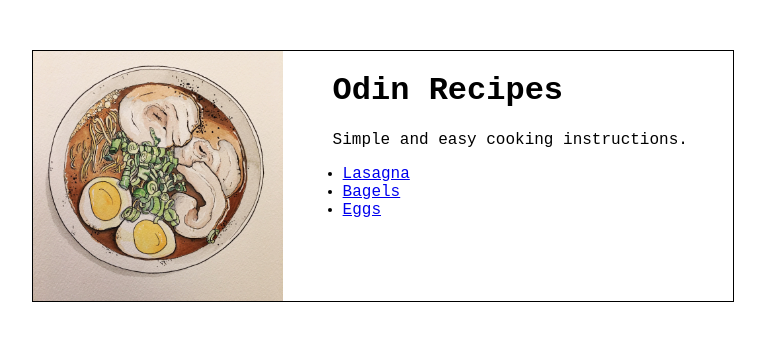
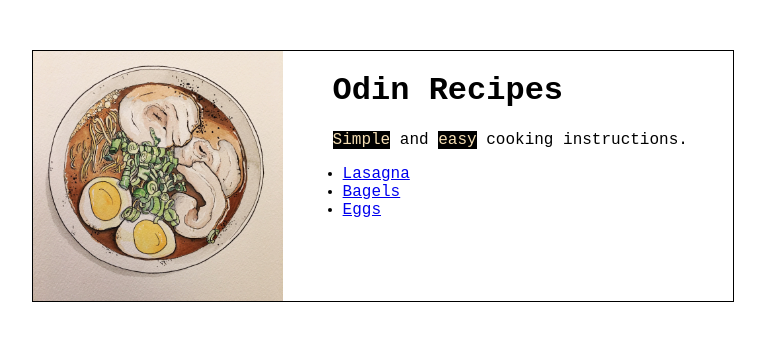
Before and after one commit to waxingrose/odin-recipes, a plain HTML site: page index.html in a window 1280 px wide. Shown: the whole page, without its empty margins (257-1022 px from the left). Drawn offline with Linux system fonts and the light colour scheme.

Commit message:
modified index.html and style.css

```diff
--- a/index.html
+++ b/index.html
@@ -14,7 +14,7 @@
 
          <div class="content">
          <h1>Odin Recipes</h1>
-<p>Simple and easy cooking instructions.</p>
+<p><span>Simple</span> and <span>easy</span> cooking instructions.</p>
         <ul>
         <li><a href="./recipes/lasagna.html">Lasagna</a></li>
         <li><a href="./recipes/bagels.html">Bagels</a></li>
--- a/style.css
+++ b/style.css
@@ -28,3 +28,8 @@ h1 {
 p {
     padding-left: 30px;
 }
+
+span {
+    background-color: black;
+    color: wheat;
+}
```
